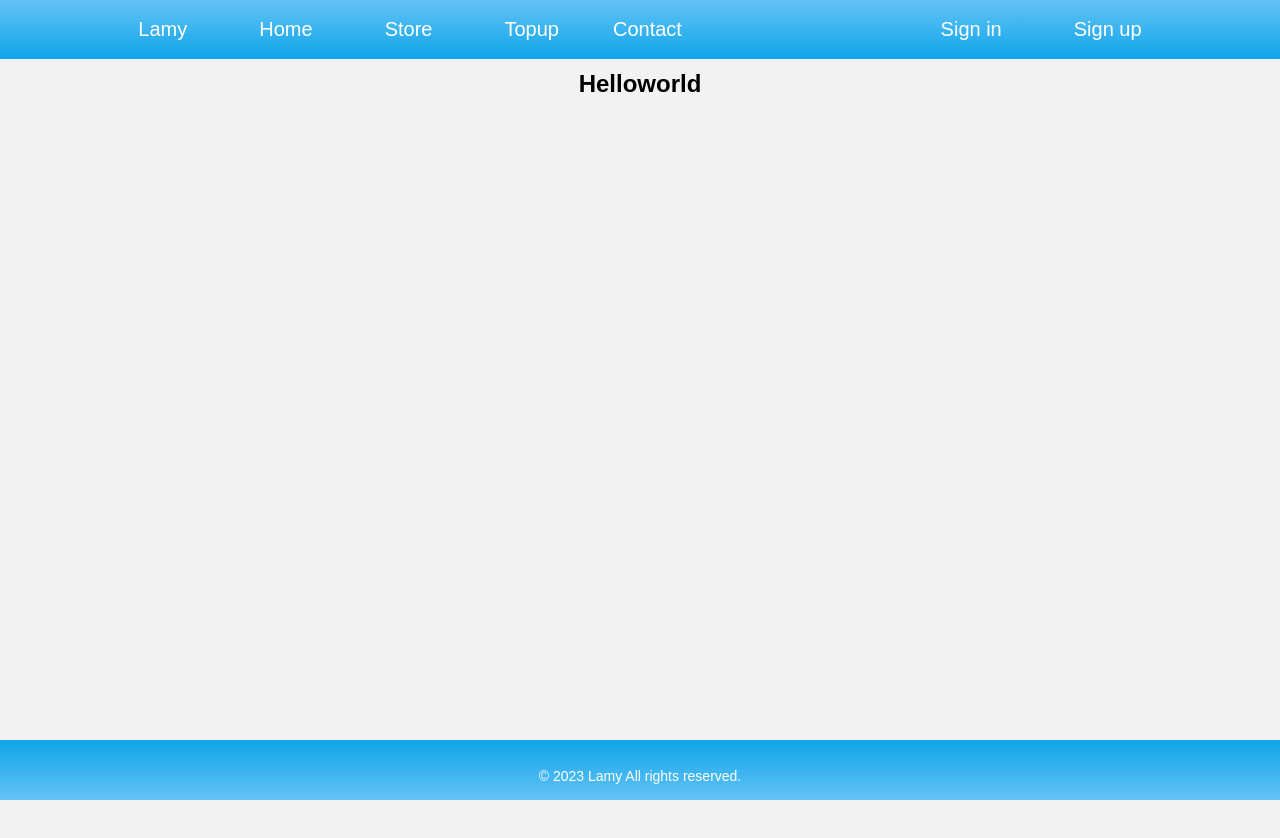
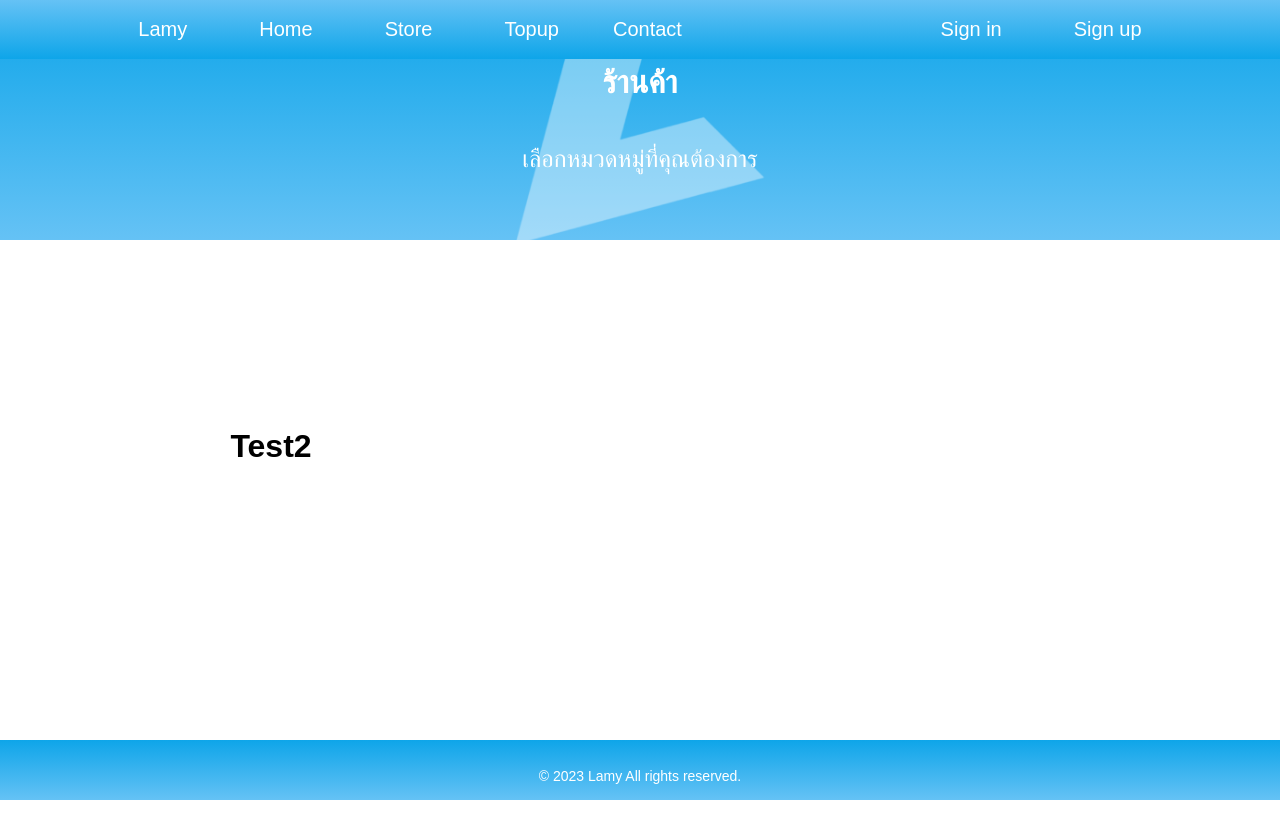
Before and after one commit to devjinx/lamy, a Vue app: page /store in a window 1280 px wide. Shown: the top 838 px of the page. Before the commit the page ends 800 px from the top, so only its background shows below. Built offline with nearby package versions, Linux system fonts and the light colour scheme.

Commit message:
update Store

```diff
--- a/src/views/Store.vue
+++ b/src/views/Store.vue
@@ -1,19 +1,94 @@
 <template>
-  <body>
-    <div class="store">
-        <h1>Helloworld</h1>
+  <div class="homeTop">
+    <section id="lamyPageTop" class="background-image">
+      <div class="contentTop">
+        <img src="../assets/Lamy_logo_png.png" alt="logolamy" height="300" width="300">
+        <h1>ร้านค้า</h1>
+        <p>เลือกหมวดหมู่ที่คุณต้องการ</p>
       </div>
-  </body>
+    </section>
+    <section id="lamyService">
+      <h1>Test2</h1>
+    </section>
+  </div>
 </template>
 
 <script>
 export default {
-    name: 'store',
+  name: 'home',
 };
 </script>
-  <style>
-  .store{
-    padding-top: 50px;
+
+<style scoped>
+.homeTop {
+  padding-top: 40px;
+  padding-bottom: 60px;
+  font-family: 'Kanit', sans-serif;
+  display: flex;
+  flex-direction: column;
+  margin: 0; /* Remove default margin */
+  padding: 0; /* Remove default padding */
+  overflow: hidden; /* Add this to prevent any overflowing content */
+  margin: 0%;
+  padding: 0%;
 }
 
+#lamyPageTop {
+  background: linear-gradient(to bottom, #0ea5e9, #65C2F5);
+  text-align: center;
+  color: white;
+  min-height: 30vh;
+  display: flex;
+  flex-direction: column;
+  justify-content: center;
+  align-items: center;
+  background-size: cover;
+  width: 100%;
+  height: 100%;
+  position: relative; /* Add this to position child elements */
+}
+
+.contentTop {
+  display: flex;
+  flex-direction: column;
+  align-items: center;
+  position: relative; /* Add this to position child elements */
+}
+
+#lamyPageTop img {
+  display: block;
+  margin: 0 auto;
+  width: 250px;  /* Set the width to 250px */
+  height: 250px; /* Set the height to 250px */
+  opacity: 0.4;
+  position: absolute;
+  top: 50%;
+  left: 50%;
+  transform: translate(-50%, -50%);
+  z-index: 1;
+}
+
+#lamyPageTop h1 {
+  font-size: 32px;
+  z-index: 2;
+}
+
+#lamyPageTop p {
+  font-size: 24px;
+  z-index: 2;
+}
+
+
+/* Reset the background color for the other sections */
+#lamyService {
+  background: white;
+  color: initial;
+  padding: 20px;
+  min-height: 100vh;
+  text-align: center;
+  display: flex;
+  flex-direction: column;
+  justify-content: center;
+  align-items: center;
+}
 </style>
```
Lines whose indentation alone changed are shown as unchanged.
